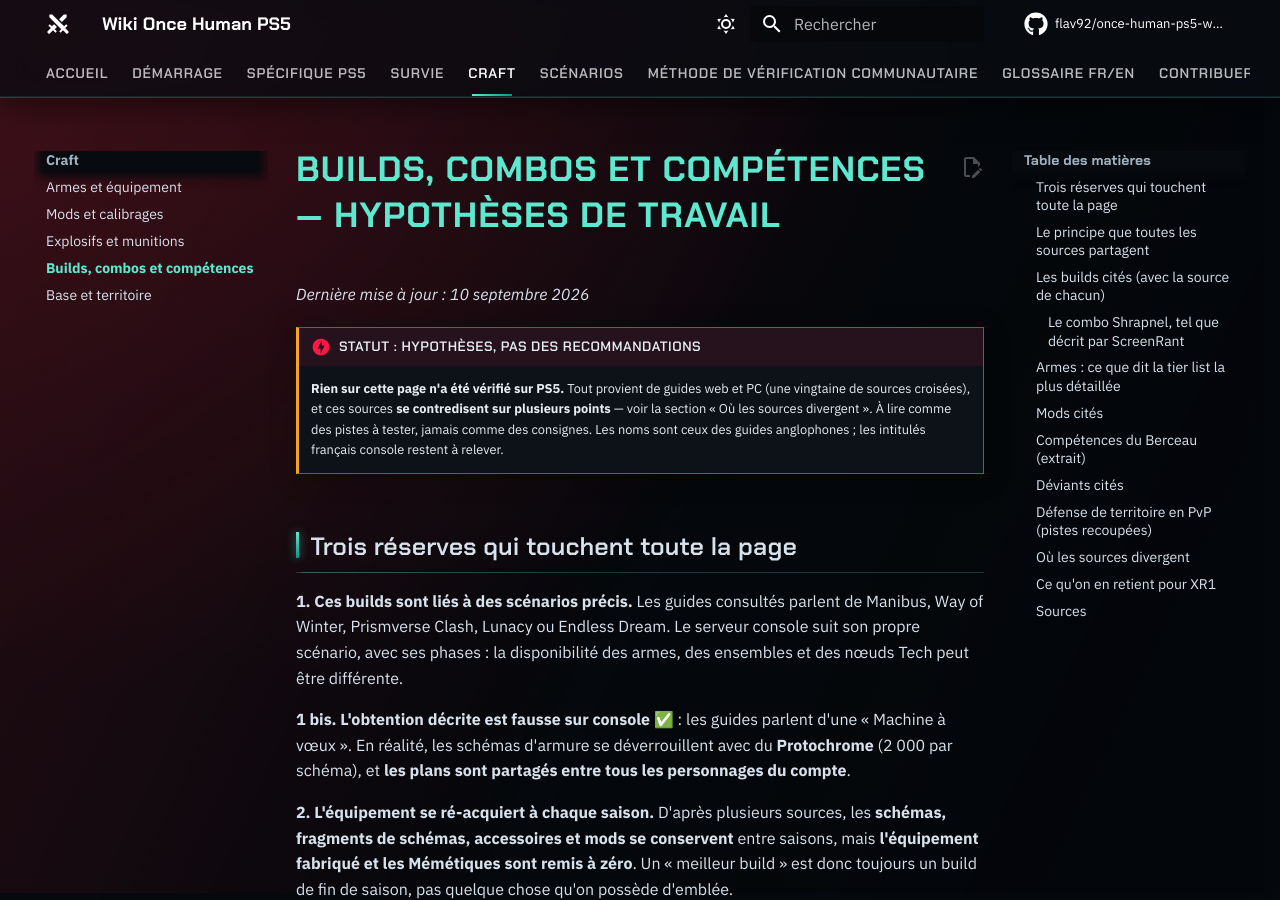
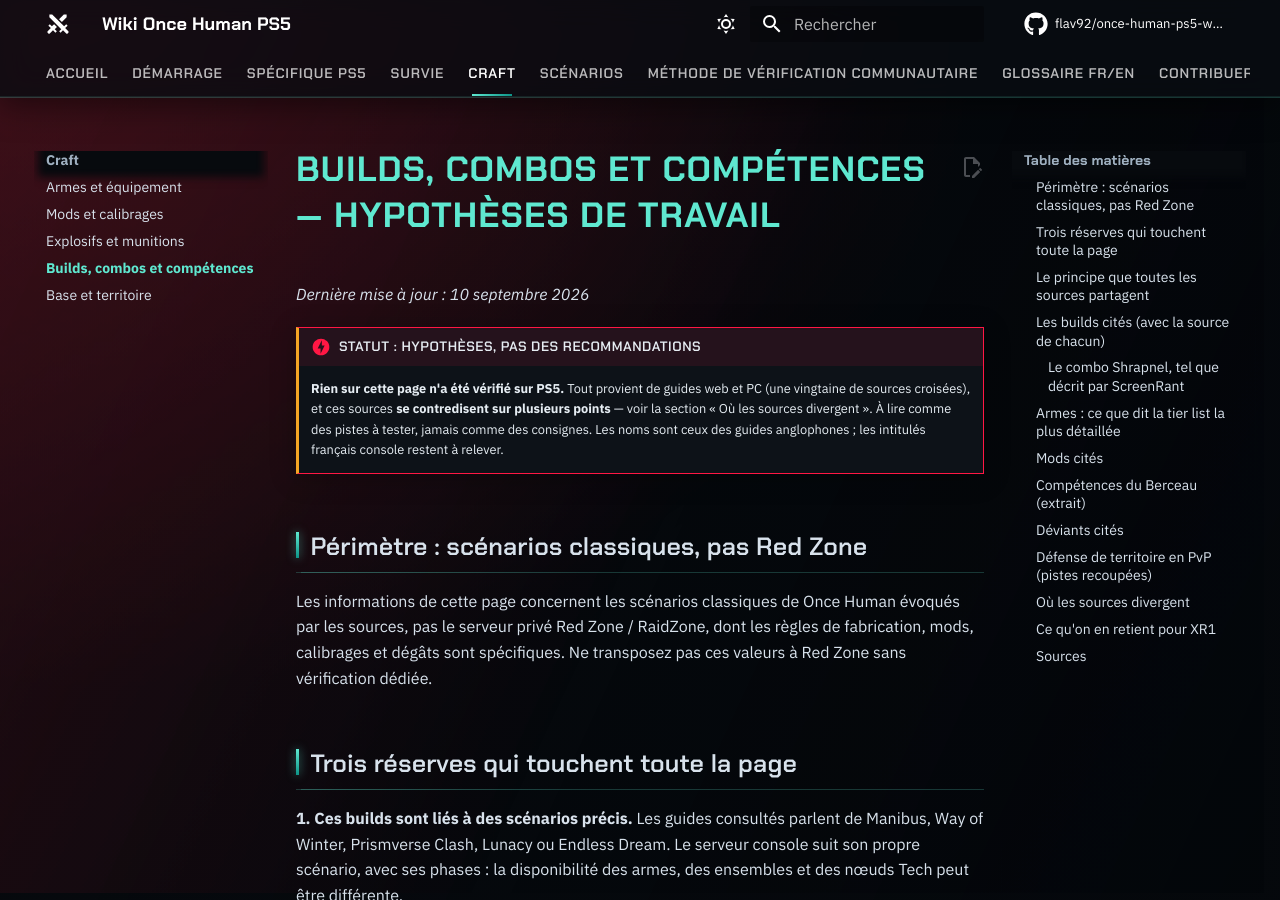
Before and after one commit to flav92/once-human-ps5-wiki, an MkDocs documentation site: the page built from docs/craft/builds.md, in a window 1280 px wide and 900 px high. Built offline with MkDocs 1.6.1 and Material for MkDocs 9.7.7, drawn with Linux system fonts in a browser that asks for light colours; comment, search, counter and statistics services are not loaded.

Commit message:
Délimiter le périmètre des guides de craft et de dégâts

```diff
--- a/docs/craft/builds.md
+++ b/docs/craft/builds.md
@@ -4,6 +4,10 @@
 
 !!! danger "Statut : hypothèses, pas des recommandations"
     **Rien sur cette page n'a été vérifié sur PS5.** Tout provient de guides web et PC (une vingtaine de sources croisées), et ces sources **se contredisent sur plusieurs points** — voir la section « Où les sources divergent ». À lire comme des pistes à tester, jamais comme des consignes. Les noms sont ceux des guides anglophones ; les intitulés français console restent à relever.
+
+## Périmètre : scénarios classiques, pas Red Zone
+
+Les informations de cette page concernent les scénarios classiques de Once Human évoqués par les sources, pas le serveur privé Red Zone / RaidZone, dont les règles de fabrication, mods, calibrages et dégâts sont spécifiques. Ne transposez pas ces valeurs à Red Zone sans vérification dédiée.
 
 ## Trois réserves qui touchent toute la page
 
```
